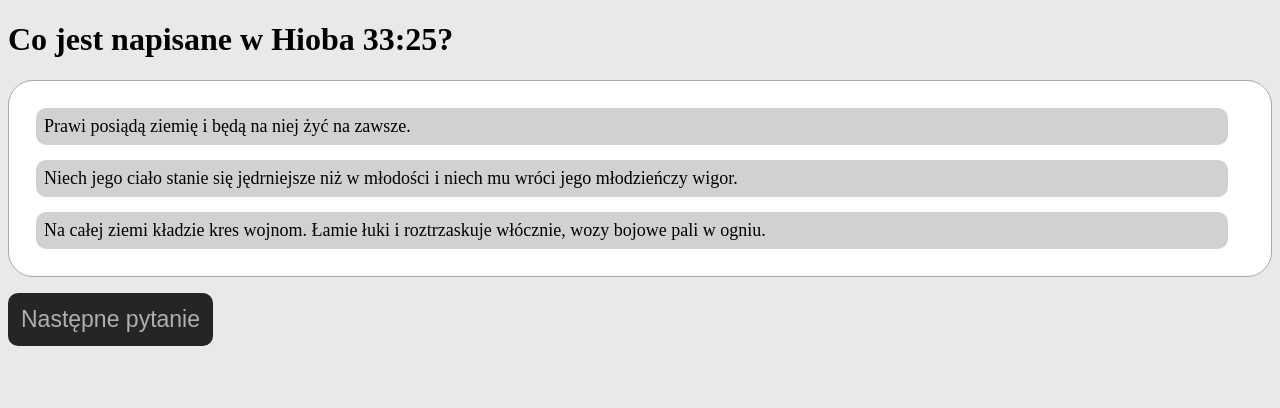
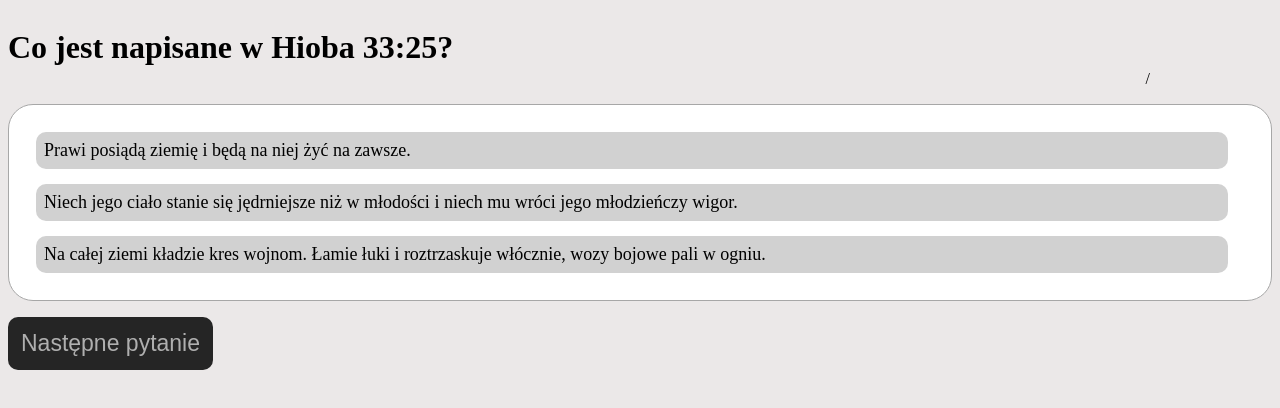
Before and after one commit to tk-trabbit/strona, a plain HTML site: page index.html in a window 1280 px wide. Drawn offline with nearby package versions, Linux system fonts and the light colour scheme.

Commit message:
zalążek systemu 'ile poprawnych odpowiedzi/zadane pytania'

```diff
--- a/index.html
+++ b/index.html
@@ -6,7 +6,15 @@
 		<link rel="stylesheet" href="styles.css">
 	</head>
   <body bgcolor="ebe8e8">
-    <h1 id="question">Tu będzie się pojawiać pytanie</h1>
+    <div style="width:100%;display:table">
+		<div style="display:table-cell;width:90%;"><h1 id="question">Tu będzie się pojawiać pytanie</h1></div>
+		<div class="score">
+			<div class="score_points" id="scored"></div>
+			<div class="score_points">/</div>
+			<div class="score_points" id="questions"></div>
+		</div>
+	</div>
+
     <ul id="answer-options" class="option_screen_background">
     </ul>
 	<button class="submit_button" id="next-question">Następne pytanie</button>
--- a/styles.css
+++ b/styles.css
@@ -45,3 +45,15 @@
 .submit_button:active{
     filter: brightness(80%);
 }
+
+.score{
+    display:table-cell;
+    vertical-align:bottom;
+    text-align:right;
+    width:100%;
+}
+
+.score_points{
+    display:table-cell;
+    text-align:right;
+}
```
